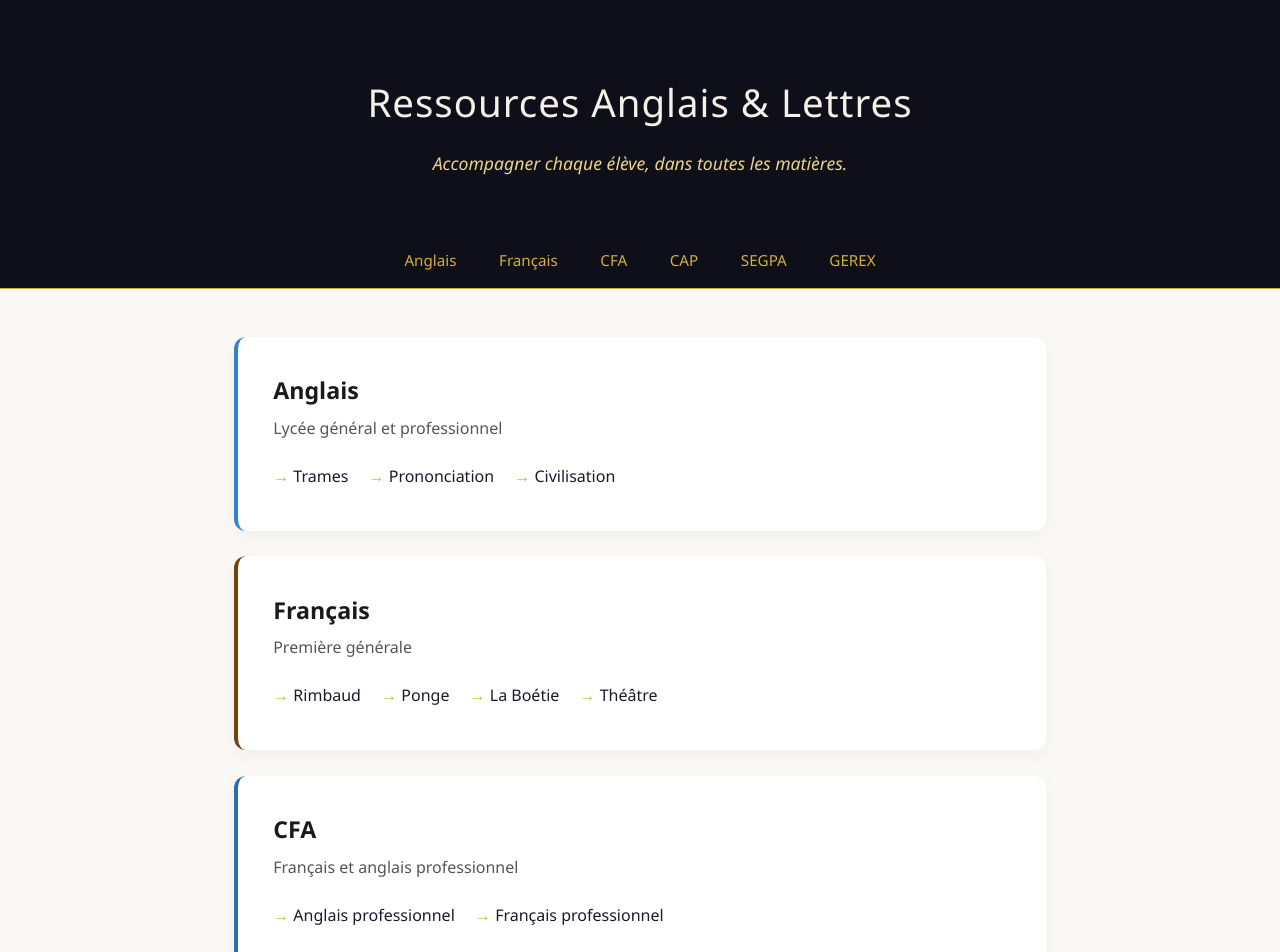
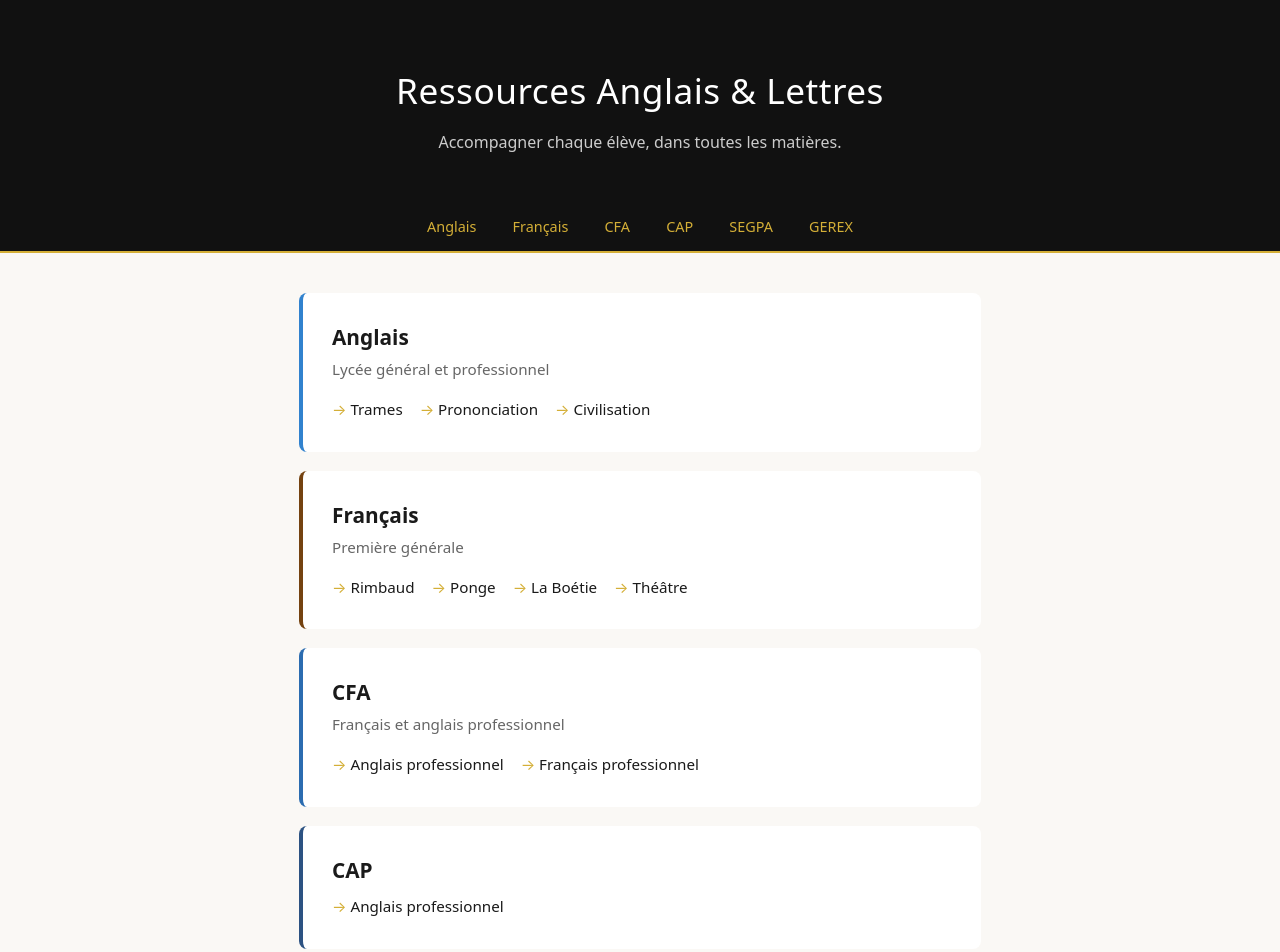
Before and after one commit to caropaolipompougnac84-code/fetes-monde-anglophone, a website built with Vite: page index.html in a window 1280 px wide. Shown: the top 952 px of the page. Built offline with nearby package versions, Linux system fonts and the light colour scheme.

Commit message:
Maximize readability and organization

```diff
--- a/src/style.css
+++ b/src/style.css
@@ -1,68 +1,80 @@
 * { box-sizing: border-box; }
 body {
-  font-family: 'Segoe UI', system-ui, sans-serif;
+  font-family: system-ui, -apple-system, sans-serif;
   margin: 0;
   background: #faf8f5;
   color: #1a1a1a;
   min-height: 100vh;
-  line-height: 1.6;
+  line-height: 1.5;
 }
 header {
-  background: #0f0f1a;
-  color: #f5f0e8;
-  padding: 4.5rem 1.5rem 3.5rem;
+  background: #111;
+  color: #fff;
+  padding: 4rem 1.5rem 3rem;
   text-align: center;
 }
 header h1 {
   margin: 0;
-  font-size: 2.4rem;
-  font-weight: 300;
-  letter-spacing: 1px;
+  font-size: 2.2rem;
+  font-weight: 400;
+  letter-spacing: 0.5px;
 }
 .slogan {
-  margin: 1rem 0 0;
-  font-size: 1.1rem;
-  color: #e8d48b;
-  font-style: italic;
+  margin: 0.8rem 0 0;
+  font-size: 1rem;
+  color: #ccc;
 }
 nav {
-  background: #0f0f1a;
-  padding: 0.9rem;
+  background: #111;
+  padding: 0.8rem;
   text-align: center;
   position: sticky;
   top: 0;
   z-index: 100;
-  border-bottom: 1px solid #d4af37;
+  border-bottom: 2px solid #d4af37;
 }
 nav a {
   color: #d4af37;
-  margin: 0 1.2rem;
+  margin: 0 1rem;
+  text-decoration: none;
+  font-size: 0.9rem;
+  font-weight: 500;
+}
+nav a:hover { color: #fff; }
+main {
+  max-width: 720px;
+  margin: 2.5rem auto;
+  padding: 0 1.2rem;
+}
+.block {
+  background: #fff;
+  padding: 1.8rem 1.8rem 1.6rem;
+  margin-bottom: 1.2rem;
+  border-radius: 8px;
+  border-left: 4px solid #ddd;
+}
+.block h2 {
+  margin: 0 0 0.3rem;
+  font-size: 1.3rem;
+  font-weight: 600;
+}
+.block p {
+  margin: 0 0 0.8rem;
+  color: #666;
+  font-size: 0.95rem;
+}
+.block.anglais { border-left-color: #3182ce; }
+.block.francais { border-left-color: #744210; }
+.block.cfa { border-left-color: #2b6cb0; }
+.block.cap { border-left-color: #2c5282; }
+.block.segpa { border-left-color: #dd6b20; }
+.block.gerex { border-left-color: #805ad5; }
+.links a {
+  display: inline-block;
+  margin: 0.3rem 0.8rem 0.3rem 0;
+  color: #1a1a1a;
   text-decoration: none;
   font-size: 0.95rem;
-}
-nav a:hover { color: #fff; }
-main { max-width: 860px; margin: 3rem auto; padding: 0 1.5rem; }
-.block {
-  background: white;
-  padding: 2.2rem;
-  margin-bottom: 1.6rem;
-  border-radius: 12px;
-  box-shadow: 0 4px 16px rgba(0,0,0,0.04);
-}
-.block h2 { margin: 0 0 0.4rem; font-size: 1.45rem; font-weight: 600; }
-.block p { margin: 0 0 1rem; color: #555; }
-.block.anglais { border-left: 4px solid #3182ce; }
-.block.francais { border-left: 4px solid #744210; }
-.block.cfa { border-left: 4px solid #2b6cb0; }
-.block.cap { border-left: 4px solid #2c5282; }
-.block.segpa { border-left: 4px solid #dd6b20; }
-.block.gerex { border-left: 4px solid #805ad5; }
-.links a {
-  display: inline-block;
-  margin: 0.4rem 1rem 0.4rem 0;
-  color: #1a1a2e;
-  text-decoration: none;
-  font-weight: 500;
 }
 .links a::before {
   content: '→ ';
@@ -70,7 +82,7 @@ main { max-width: 860px; margin: 3rem auto; padding: 0 1.5rem; }
 }
 footer {
   text-align: center;
-  padding: 2.5rem;
+  padding: 2rem;
   color: #999;
-  font-size: 0.9rem;
+  font-size: 0.85rem;
 }
```
